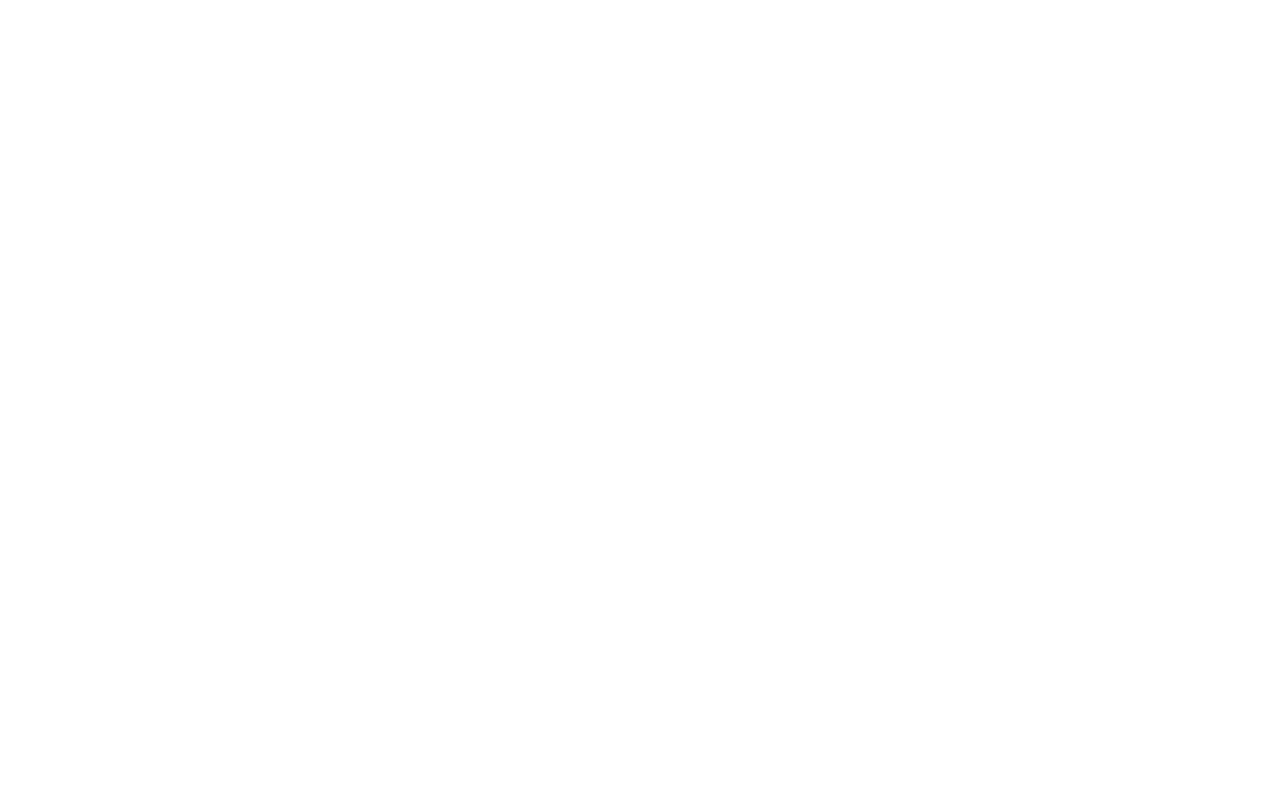
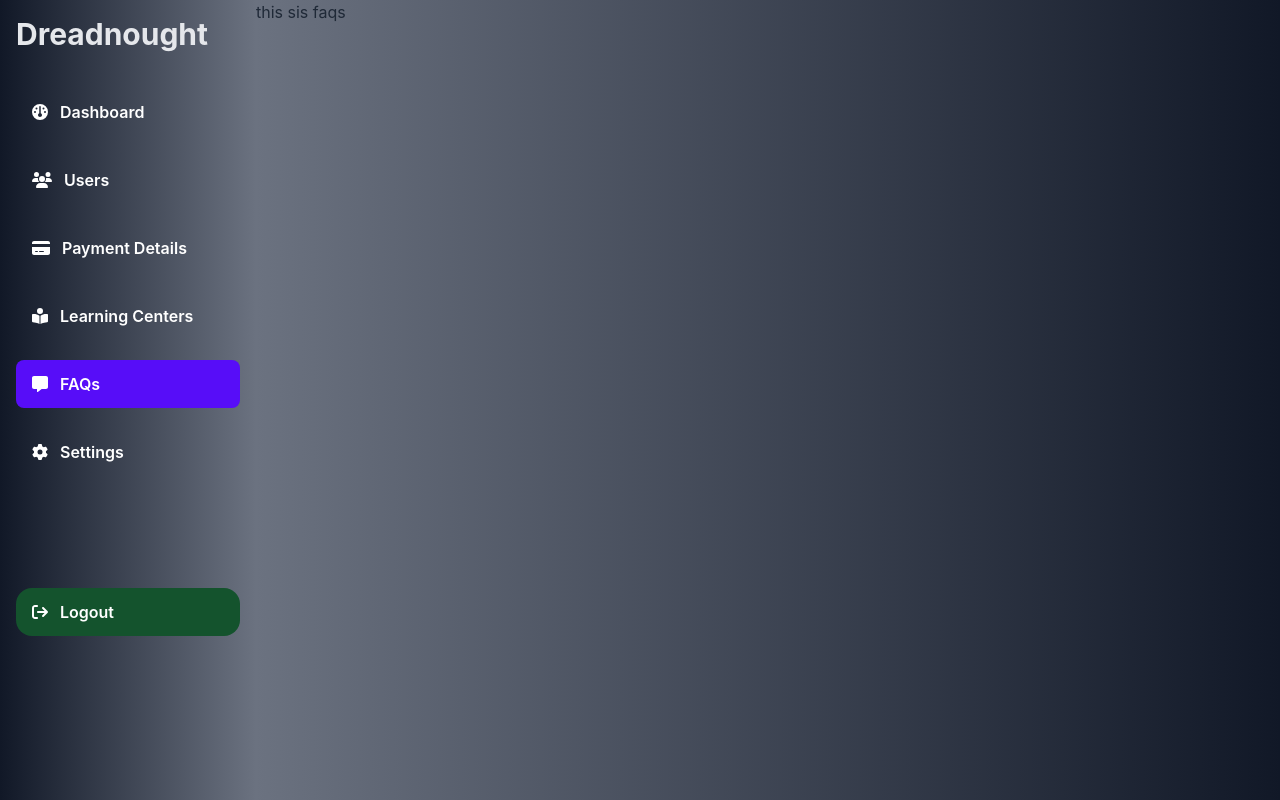
Before and after one commit to Anikroy7/dreadnought-dashboard, a React (Create React App) app: page /faqs in a window 1280 px wide. Before the commit this address had no page. Built offline with nearby package versions, Linux system fonts and the light colour scheme.

Commit message:
dashboard page design

```diff
--- a/src/App.js
+++ b/src/App.js
@@ -2,7 +2,12 @@
 import { Route, Routes } from 'react-router-dom';
 import './App.css';
 import Dashboard from './Componets/Dashboard/Dashboard';
-import Header from './Componets/Dashboard/Header';
+import FAQ from './Componets/Dashboard/FAQ';
+import Learnings from './Componets/Dashboard/Learnings';
+import Main from './Componets/Dashboard/Main';
+import Payment from './Componets/Dashboard/Payment';
+import Settings from './Componets/Dashboard/Settings';
+import Users from './Componets/Dashboard/Users';
 
 function App() {
   return (
@@ -10,7 +15,12 @@
       <Routes>
         <Route path='/' element={<Dashboard>
         </Dashboard>}>
-          <Route index element={<Header></Header>}></Route>
+          <Route index element={<Main></Main>}></Route>
+          <Route path='users' element={<Users></Users>}></Route>
+          <Route path='payment' element={<Payment></Payment>}></Route>
+          <Route path='learning' element={<Learnings></Learnings>}></Route>
+          <Route path='faqs' element={<FAQ></FAQ>}></Route>
+          <Route path='settings' element={<Settings></Settings>}></Route>
         </Route>
       </Routes>
     </div>
--- a/src/Componets/Dashboard/Dashboard.js
+++ b/src/Componets/Dashboard/Dashboard.js
@@ -1,33 +1,43 @@
 import React from 'react';
 import { FontAwesomeIcon } from '@fortawesome/react-fontawesome'
 import { faBookReader, faCreditCard, faDashboard, faGear, faMessage, faSignOut, faUsers } from '@fortawesome/free-solid-svg-icons'
-import { Outlet } from 'react-router-dom';
+import { NavLink, Outlet } from 'react-router-dom';
 
 const Dashboard = () => {
     return (
         <div class="drawer drawer-mobile">
             <input id="my-drawer-2" type="checkbox" class="drawer-toggle" />
-            <div class="drawer-content flex flex-col items-center justify-center">
+            <div class="drawer-content bg-gradient-to-b from-gray-500 to-gray-900 bg-gradient-to-r">
 
                 <Outlet></Outlet>
                 <label for="my-drawer-2" class="btn btn-primary drawer-button lg:hidden">Open drawer</label>
-
             </div>
             <div class="drawer-side">
                 <label for="my-drawer-2" class="drawer-overlay"></label>
-                <ul class="menu h- bg-gradient-to-r from-indigo-100 via-purple-200 to-pink-200 p-4 overflow-y-auto w-64  text-base-content">
-                    <h3 className='text-3xl font-bold text-slate-500'>Dreadnought</h3>
-                    <li className='mt-9 bg-primary text-white font-semibold rounded-2xl'><a> <FontAwesomeIcon icon={faDashboard}></FontAwesomeIcon>Dashboard </a></li>
-                    <li className='mt-5 bg-primary text-white font-semibold rounded-2xl'><a><FontAwesomeIcon icon={faUsers}></FontAwesomeIcon> Users </a></li>
-                    <li className='mt-5 bg-primary text-white font-semibold rounded-2xl'><a><FontAwesomeIcon icon={faCreditCard}></FontAwesomeIcon> Payment Details</a></li>
-                    <li className='mt-5 bg-primary text-white font-semibold rounded-2xl'><a><FontAwesomeIcon icon={faBookReader}></FontAwesomeIcon> Learning Centers </a></li>
-                    <li className='mt-5 bg-primary text-white font-semibold rounded-2xl'><a><FontAwesomeIcon icon={faMessage}></FontAwesomeIcon> FAQs </a></li>
-                    <li className='mt-5 bg-primary text-white font-semibold rounded-2xl'><a><FontAwesomeIcon icon={faGear}></FontAwesomeIcon> Settings</a></li>
+                <ul class="menu bg-gradient-to-b from-gray-900 to-gray-500 bg-gradient-to-r p-4 overflow-y-auto w-64  text-base-content">
+                    <h3 className='text-3xl font-bold text-gray-200'>Dreadnought</h3>
+                    <li className='mt-9 text-white font-semibold rounded-2xl'><NavLink to='/' className={({ isActive }) => isActive ? 'bg-primary ' : ''
+                    } > <FontAwesomeIcon icon={faDashboard}></FontAwesomeIcon>Dashboard </NavLink></li>
+                    <li className='mt-5  text-white font-semibold rounded-2xl'><NavLink to='/users' className={({ isActive }) => isActive ? 'bg-primary ' : ''}><FontAwesomeIcon icon={faUsers}></FontAwesomeIcon> Users </NavLink></li>
+                    <li className='mt-5  text-white font-semibold rounded-2xl'><NavLink to='/payment' className={({ isActive }) =>
+                        isActive ? 'bg-primary ' : ''
+                    }><FontAwesomeIcon icon={faCreditCard}></FontAwesomeIcon> Payment Details</NavLink></li>
+                    <li className='mt-5  text-white font-semibold rounded-2xl'><NavLink to='/learning' className={({ isActive }) =>
+                        isActive ? 'bg-primary ' : ''
+                    }><FontAwesomeIcon icon={faBookReader}></FontAwesomeIcon> Learning Centers </NavLink></li>
+                    <li className='mt-5  text-white font-semibold rounded-2xl'><NavLink to='/faqs' className={({ isActive }) =>
+                        isActive ? 'bg-primary ' : ''
+                    }><FontAwesomeIcon icon={faMessage}></FontAwesomeIcon> FAQs </NavLink></li>
+                    <li className='mt-5  text-white font-semibold rounded-2xl'><NavLink to='/settings' className={({ isActive }) =>
+                        isActive ? 'bg-primary ' : ''
+                    }><FontAwesomeIcon icon={faGear}></FontAwesomeIcon> Settings</NavLink></li>
 
-                    <li className='mt-28 bg-primary text-white font-semibold rounded-2xl'> <a><FontAwesomeIcon icon={faSignOut}></FontAwesomeIcon>  Logout</a></li>
+                    <li className='mt-28 bg-green-900 text-white font-semibold rounded-2xl'> <NavLink to='/logout' className={({ isActive }) =>
+                        isActive ? 'bg-primary ' : ''
+                    }><FontAwesomeIcon icon={faSignOut}></FontAwesomeIcon>  Logout</NavLink></li>
                 </ul>
             </div>
-        </div>
+        </div >
     );
 };
 
--- /dev/null
+++ b/src/Componets/Dashboard/FAQ.js
@@ -0,0 +1,11 @@
+import React from 'react';
+
+const FAQ = () => {
+    return (
+        <div>
+            <h3>this sis faqs</h3>
+        </div>
+    );
+};
+
+export default FAQ;
--- a/src/Componets/Dashboard/Header.js
+++ b/src/Componets/Dashboard/Header.js
@@ -2,8 +2,35 @@
 
 const Header = () => {
     return (
-        <div>
-            <h3>this is header</h3>
+        <div class="navbar text-white px-10">
+            <div class="flex-1">
+                <div className='mx-12 my-8'>
+                    <h3 class="normal-case text-xl font-semibold">Hello,</h3>
+                    <h3 className='text-slate-300'>Welcome To Dashboard.</h3>
+                </div>
+            </div>
+            <div class="flex-none gap-2">
+                <div class="form-control">
+                    <input type="text" placeholder="Search" class="input input-bordered text-slate-800 font-semibold" />
+                </div>
+                <div class="dropdown dropdown-end">
+                    <label tabindex="0" class="btn btn-ghost btn-circle avatar">
+                        <div class="w-10 rounded-full">
+                            <img src="https://placeimg.com/80/80/people" />
+                        </div>
+                    </label>
+                    <ul tabindex="0" class="mt-3 p-2 shadow menu menu-compact dropdown-content bg-base-100 rounded-box w-52">
+                        <li>
+                            <a class="justify-between">
+                                Profile
+                                <span class="badge">New</span>
+                            </a>
+                        </li>
+                        <li><a>Settings</a></li>
+                        <li><a>Logout</a></li>
+                    </ul>
+                </div>
+            </div>
         </div>
     );
 };
--- /dev/null
+++ b/src/Componets/Dashboard/Learnings.js
@@ -0,0 +1,11 @@
+import React from 'react';
+
+const Learnings = () => {
+    return (
+        <div>
+            <h2>this sis learning</h2>
+        </div>
+    );
+};
+
+export default Learnings;
--- /dev/null
+++ b/src/Componets/Dashboard/Main.js
@@ -0,0 +1,12 @@
+import React from 'react';
+import Header from './Header';
+
+const Main = () => {
+    return (
+        <div>
+            <Header></Header>
+        </div>
+    );
+};
+
+export default Main;
--- /dev/null
+++ b/src/Componets/Dashboard/Payment.js
@@ -0,0 +1,11 @@
+import React from 'react';
+
+const Payment = () => {
+    return (
+        <div>
+            <h3>thiss is payment</h3>
+        </div>
+    );
+};
+
+export default Payment;
--- /dev/null
+++ b/src/Componets/Dashboard/Settings.js
@@ -0,0 +1,11 @@
+import React from 'react';
+
+const Settings = () => {
+    return (
+        <div>
+            <h3>this is settings</h3>
+        </div>
+    );
+};
+
+export default Settings;
--- /dev/null
+++ b/src/Componets/Dashboard/Users.js
@@ -0,0 +1,11 @@
+import React from 'react';
+
+const Users = () => {
+    return (
+        <div>
+            this is user
+        </div>
+    );
+};
+
+export default Users;
```
